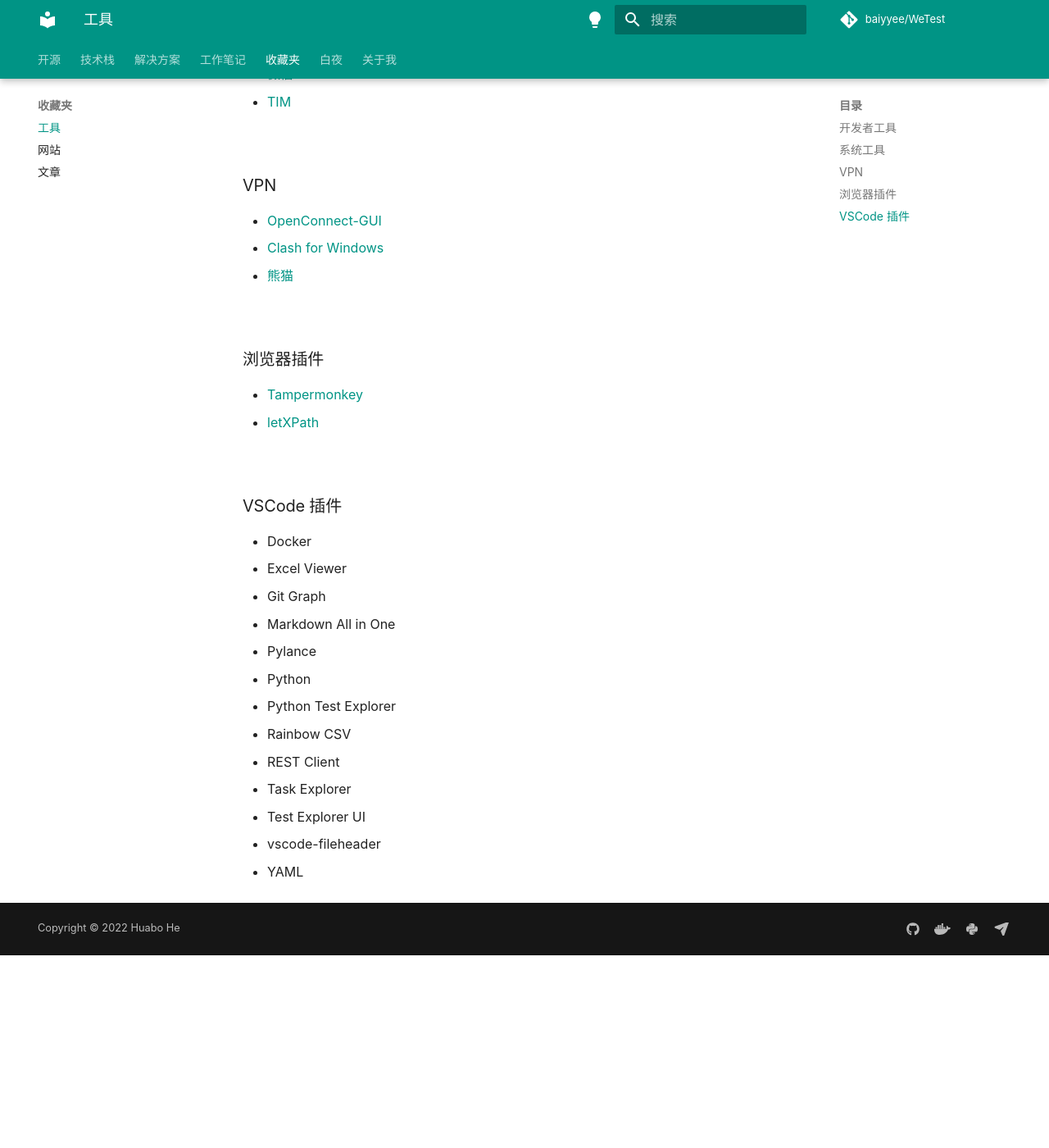
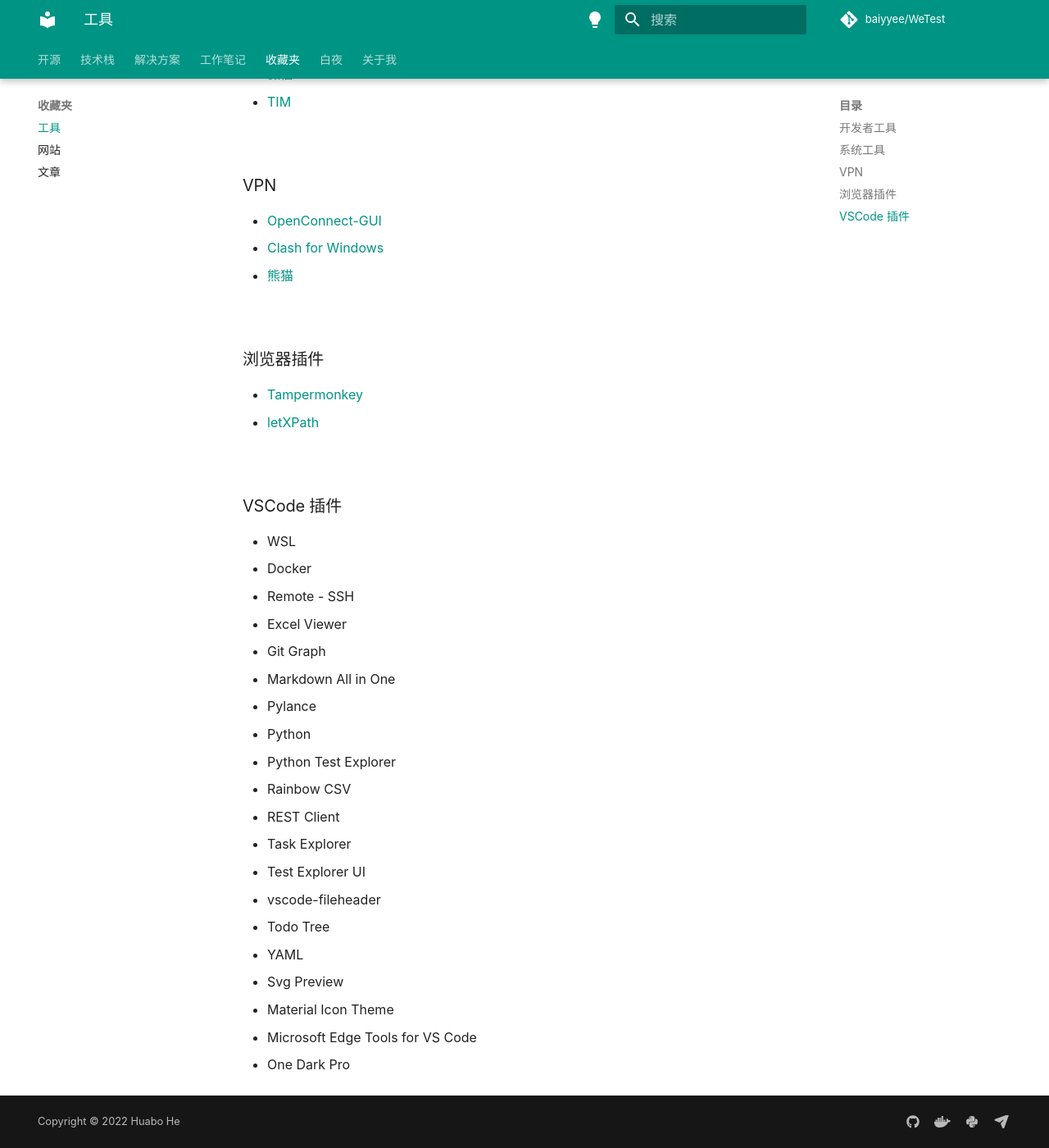
Before and after one commit to baiyyee/baiyyee.github.io, an MkDocs documentation site: the page built from docs/favorites/tool.md, in a window 1280 px wide and 1400 px high, scrolled down 1651 px. Shown: the whole window at 82% size. Built offline with MkDocs 1.6.1 and Material for MkDocs 9.7.7, drawn with Linux system fonts in a browser that asks for light colours; comment, search, counter and statistics services are not loaded; before the commit the page ends 2816 px from its top, so only the background shows below that.

Commit message:
docs: update

```diff
--- a/docs/favorites/tool.md
+++ b/docs/favorites/tool.md
@@ -71,7 +71,9 @@
 
 ### VSCode 插件
 
+- WSL
 - Docker
+- Remote - SSH
 - Excel Viewer
 - Git Graph
 - Markdown All in One
@@ -83,4 +85,9 @@
 - Task Explorer
 - Test Explorer UI
 - vscode-fileheader
+- Todo Tree
 - YAML
+- Svg Preview
+- Material Icon Theme
+- Microsoft Edge Tools for VS Code
+- One Dark Pro
```
Also changed, not shown: docs/project/testbase.md (+1 -1 lines).
